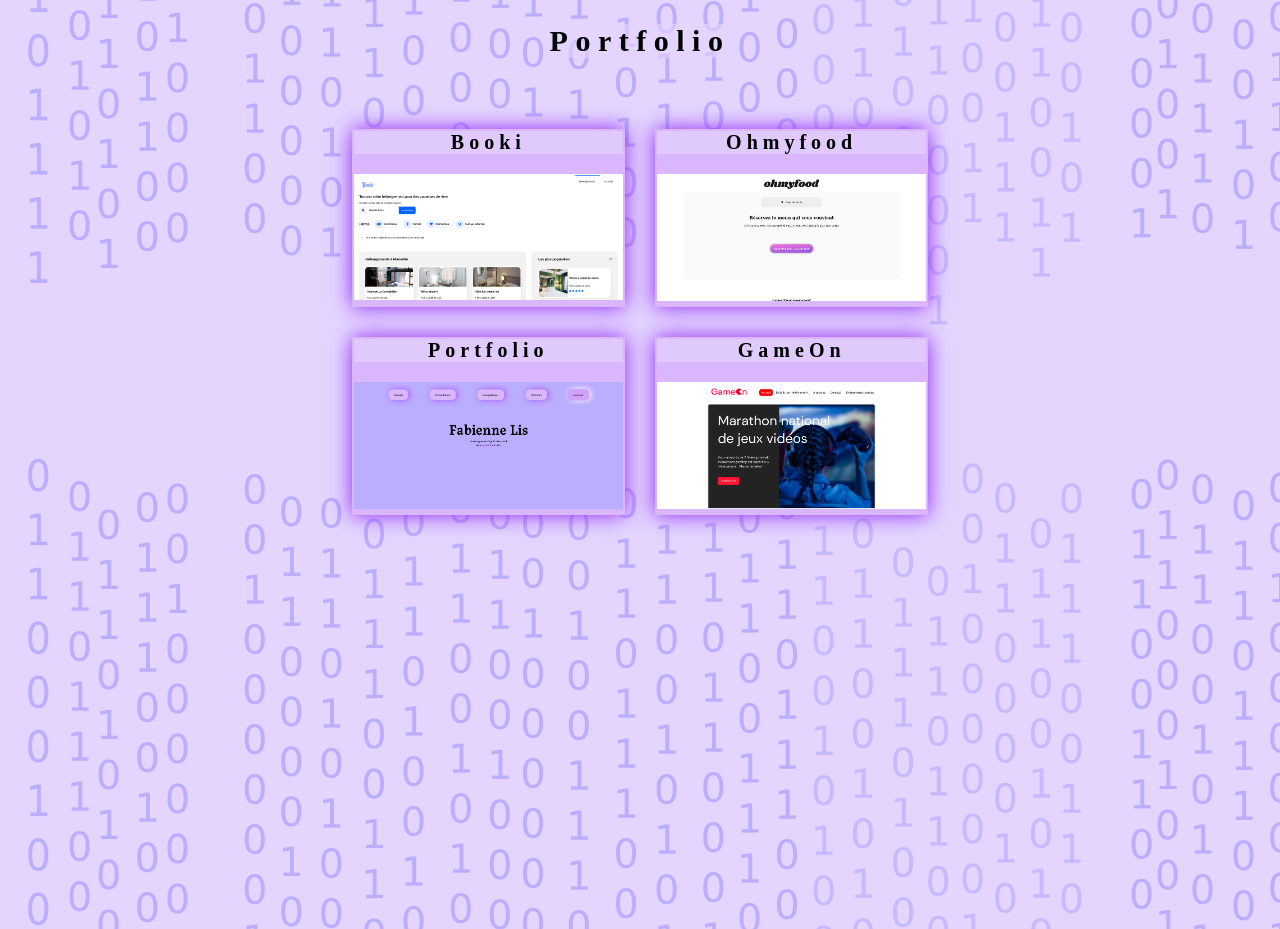
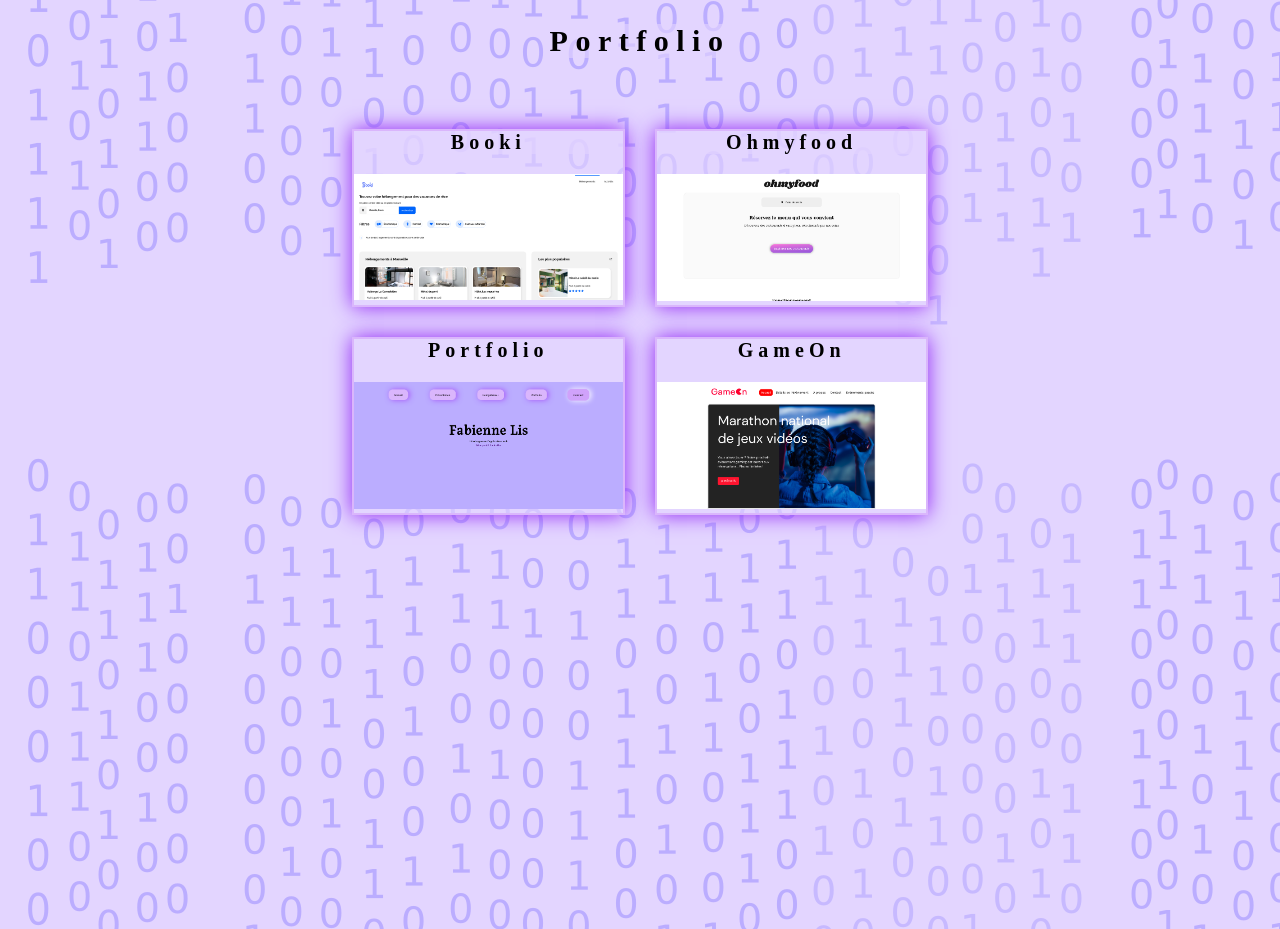
Before and after one commit to FabienneLIS/portfolio, a plain HTML site: page index.html in a window 1280 px wide. Shown: the part 2640-3569 px from the top of the page. Drawn offline with Linux system fonts and the light colour scheme.

Commit message:
Add files via upload

```diff
--- a/css-sass/style.scss
+++ b/css-sass/style.scss
@@ -348,7 +348,7 @@
     margin-left: 15px;
     margin-right: 15px;
     transform: scale(1);
-    background-color: $color-secondary;
+    background-color: $color-back;
     border: solid 2px $color-secondary;
     box-shadow: 0px 0px 20px darken($color-secondary, 30);
     &:hover {
```
Also changed, not shown: css-sass/style.css, 1 other file.
